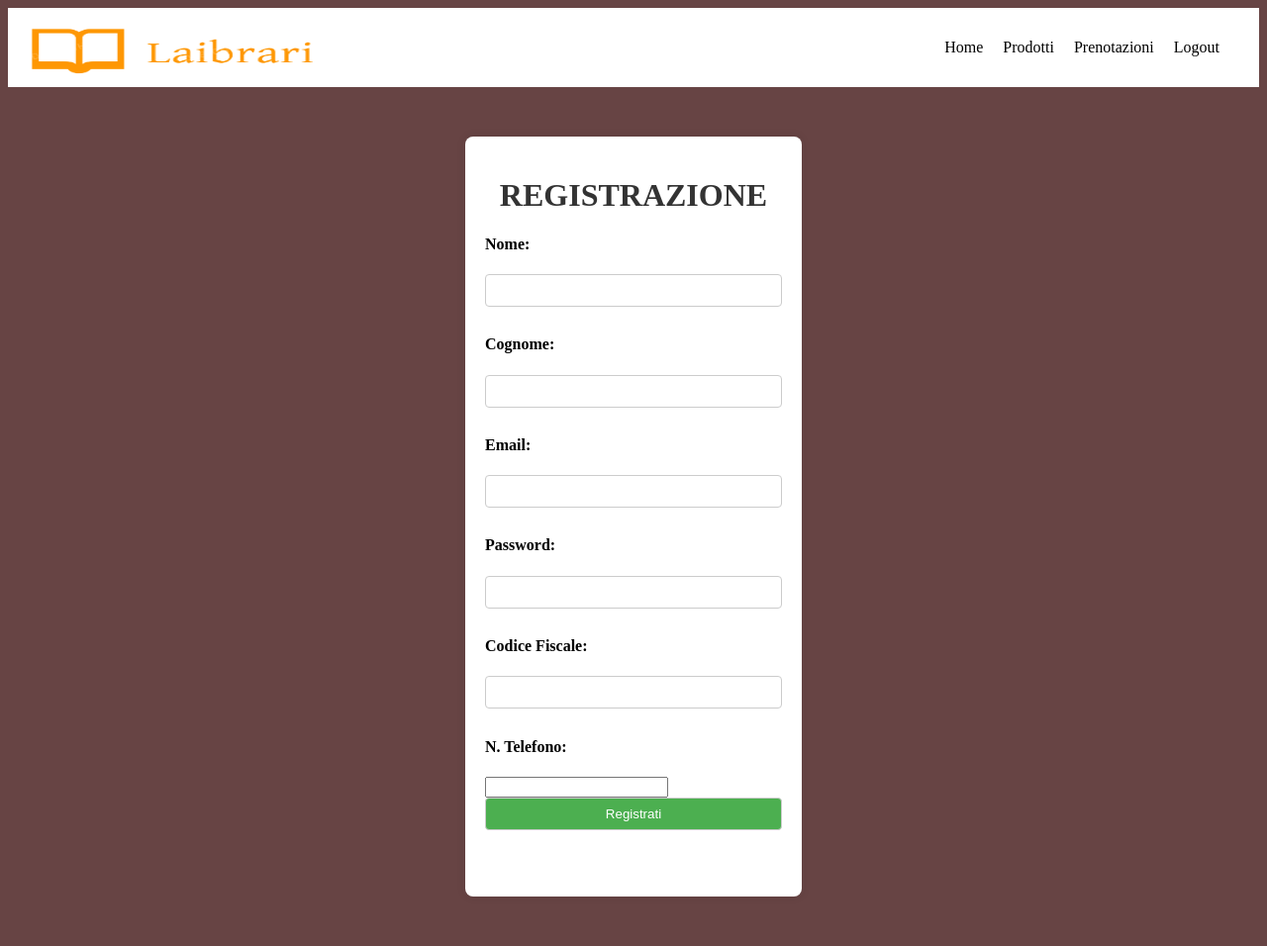
After one commit to LorenzoMeduri/Laibrari, a PHP site: page /registration.php in a window 1280 px wide. The commit adds this page. Shown: the whole page at 99% size. Run offline with PHP 8.4, Linux system fonts and the light colour scheme; the visitor is signed in with stand-in values (Sample User, id 1).

Commit message:
Added Registration

```diff
--- a/login.php
+++ b/login.php
@@ -13,9 +13,9 @@
         <h1> LOG IN </h1>
 
         <h4>Email:</h4>
-        <input id="email" type="text" name="email">
+        <input id="email" type="text">
         <h4>Password:</h4>
-        <input id="password" type="password" name="password">
+        <input id="password" type="password">
 
         <input type="submit" value="Log in">
 
--- /dev/null
+++ b/registration.php
@@ -0,0 +1,67 @@
+<!DOCTYPE html>
+<html lang="en">
+<head>
+    <meta charset="UTF-8">
+    <meta name="viewport" content="width=device-width, initial-scale=1.0">
+    <link rel="stylesheet" type="text/css" href="style.css"/>
+    <title>Registrazione</title>
+    <?php session_start(); ?>
+</head>
+<header> <?php include("header.php"); ?> </header>
+<body>
+    <form id="form" class="submit">
+        <h1> REGISTRAZIONE </h1>
+
+        <h4>Nome:</h4>
+        <input type="text" id="nome">
+        <h4>Cognome:</h4>
+        <input type="text" id="cognome">
+        <h4>Email:</h4>
+        <input type="text" id="email">
+        <h4>Password:</h4>
+        <input type="password" id="password">
+        <h4>Codice Fiscale:</h4>
+        <input type="text" id="codiceFiscale">
+        <h4>N. Telefono:</h4>
+        <input type="number" id="nTelefono">
+
+        <input type="submit" value="Registrati">
+
+        <div class="centered">
+            <br>
+            <h4 style="font-weight: bolder; font-style: italic;" id="failed"></h4>
+        </div>
+    </form>
+</body>
+<script>
+    document.getElementById("form").addEventListener('submit', registration);
+
+    function registration(e){
+        e.preventDefault();
+        var email = document.getElementById("email").value;
+        var password = document.getElementById("password").value;
+        var nome = document.getElementById("nome").value;
+        var cognome = document.getElementById("cognome").value;
+        var codiceFiscale = document.getElementById("codiceFiscale").value;
+        var nTelefono = document.getElementById("nTelefono").value;
+
+        if(email == "" || password == "" || nome == "" || cognome == "" || codiceFiscale == "" || nTelefono == ""){
+            document.getElementById("failed").innerHTML = "Compila tutti i campi";
+            return;
+        }
+        else{
+            var parameters = "email=" + email + "&password=" + password + "&nome=" + nome + "&cognome=" + cognome + "&codiceFiscale=" + codiceFiscale + "&nTelefono=" + nTelefono;
+        }
+
+        var xhr = new XMLHttpRequest();
+        xhr.open("POST", "api/newUser.php", true);
+        xhr.setRequestHeader('Content-type', 'application/x-www-form-urlencoded');
+
+        xhr.onload = function(){
+            window.location.replace(window.location.href.split('/').slice(0, -1).join('/') + '/' + "index.php");
+        }
+
+        xhr.send(parameters);
+    }
+</script>
+</html>
--- a/style.css
+++ b/style.css
@@ -39,7 +39,7 @@ nav a:hover {
 }
 form.submit {
     max-width: 300px;
-    margin: 100px auto;
+    margin: 50px auto;
     background-color: #ffffff;
     padding: 20px;
     border-radius: 8px;
```
Also changed, not shown: api/newUser.php (added, +16 -0 lines), project/DB.sql (+2 -9 lines).
